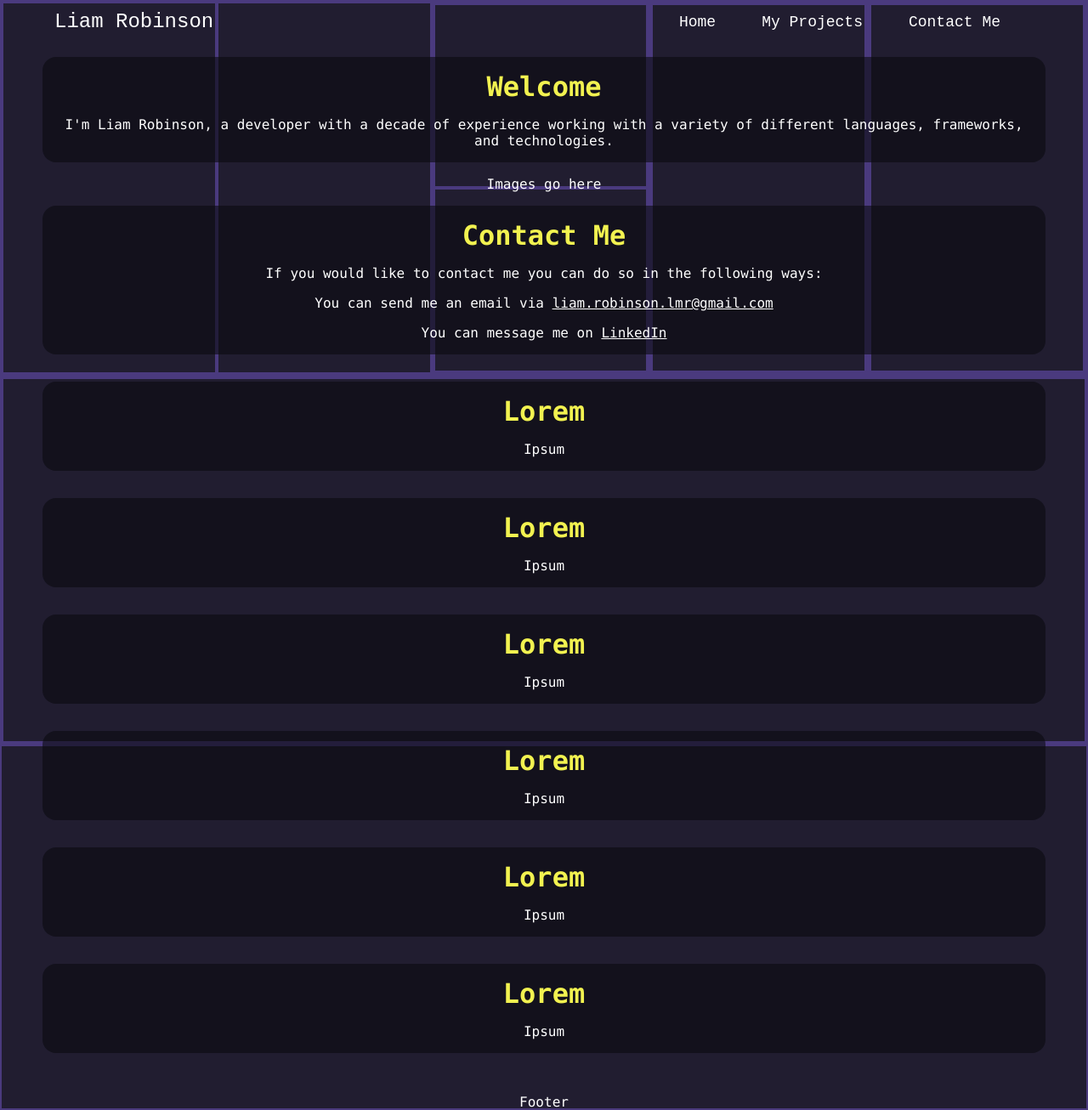
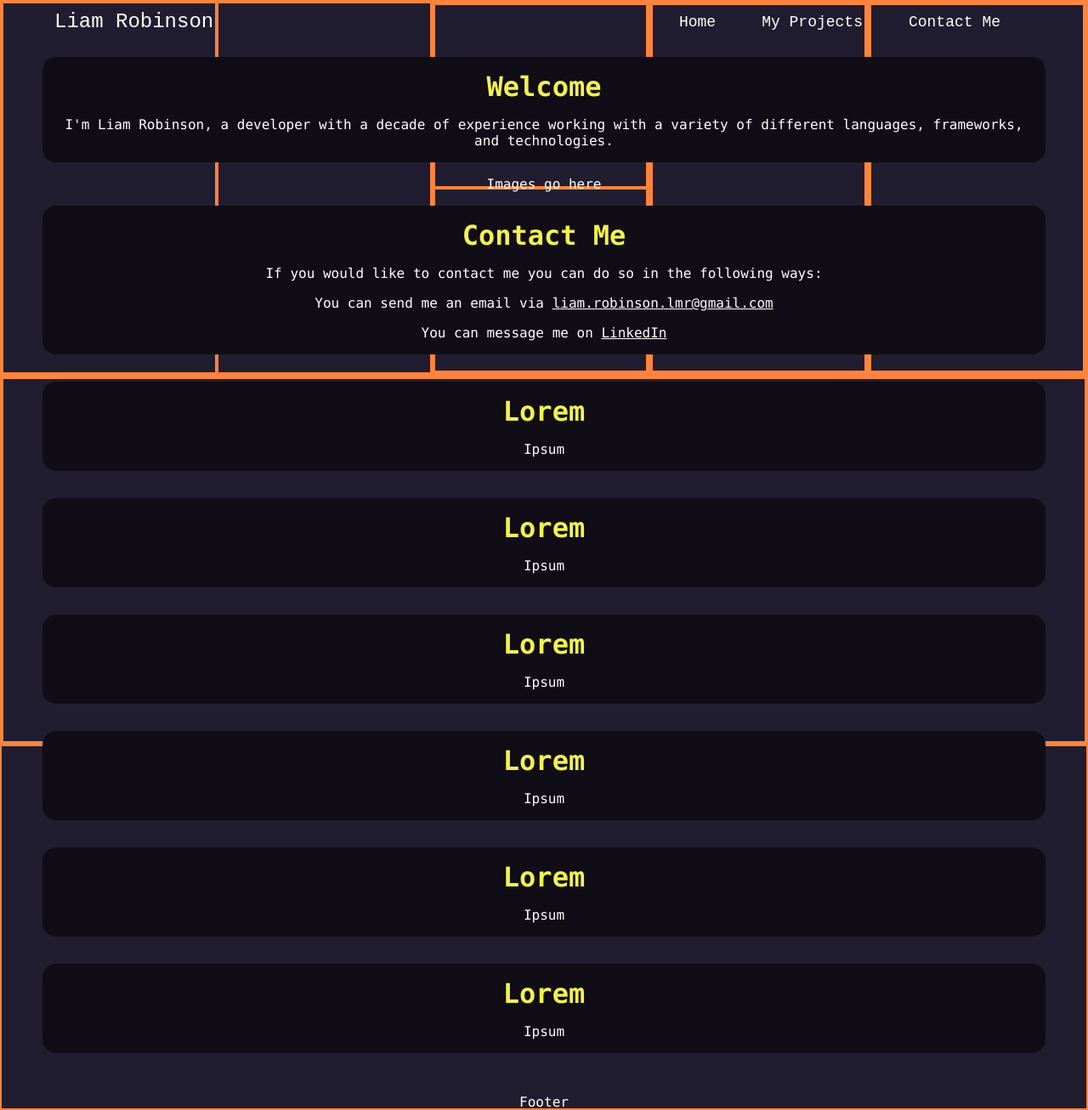
Before and after one commit to Oliphan/Oliphan.github.io, a Jekyll site: the page built from pages/index.html, in a window 1280 px wide and 1306 px high. Shown: the whole window at 85% size. Built offline with Jekyll 4.4.1, drawn with Linux system fonts in a browser that asks for light colours.

Commit message:
page.css Update theme colors

```diff
--- a/css/_styles/page.css
+++ b/css/_styles/page.css
@@ -1,8 +1,8 @@
 :root
 {
 	--bg-primary: hsl(255, 25%, 15%);
-	--bg-secondary: hsl(255, 25%, 5%, 60%);
-	--bg-accent: hsl(255, 40%, 50%, 60%);
+	--bg-secondary: hsl(255, 25%, 7%);
+	--bg-accent: hsl(22, 100%, 62%);
 	--text-main: #ffffff;
 	--text-highlight: #f2f250;
 }
```
